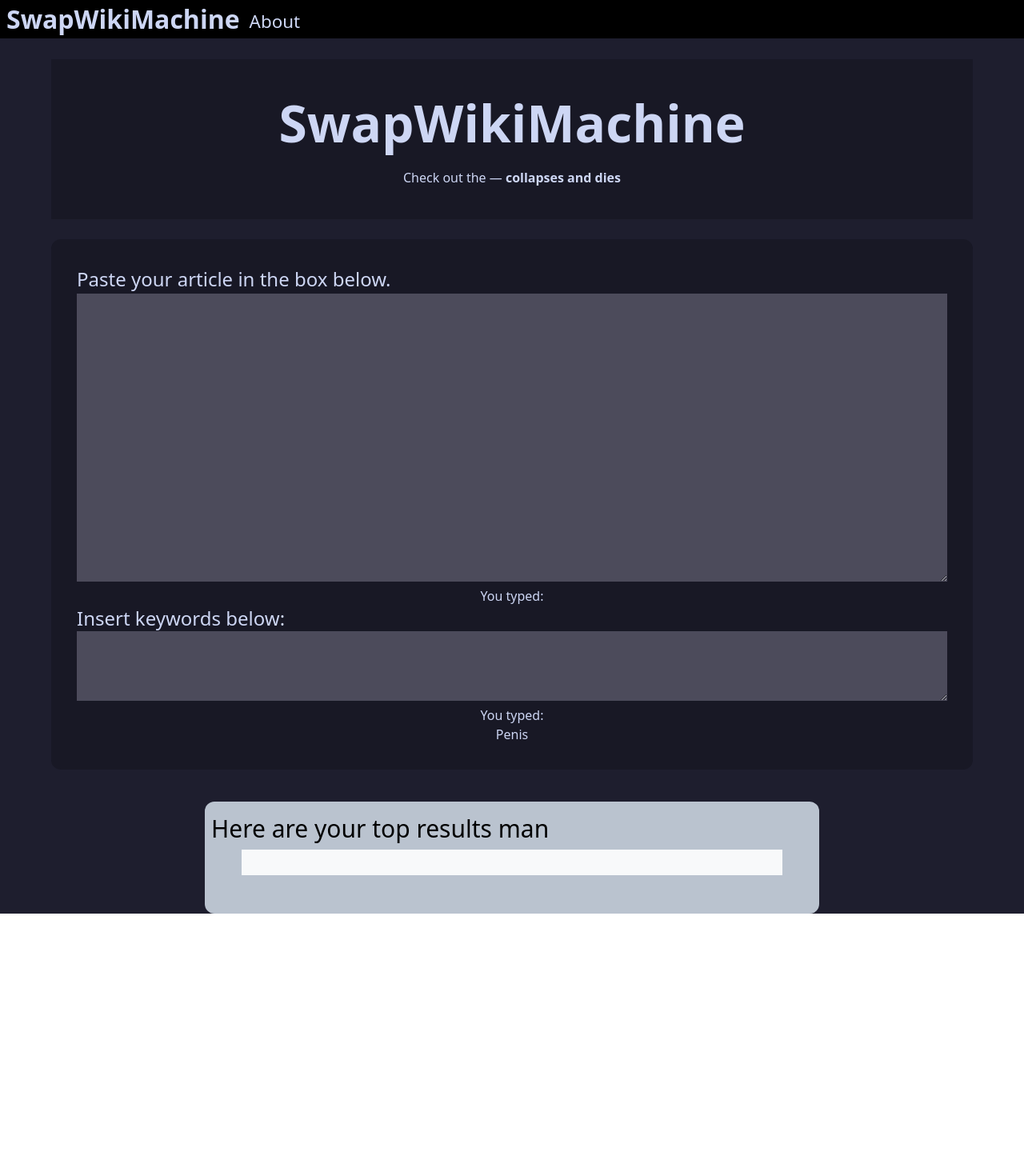
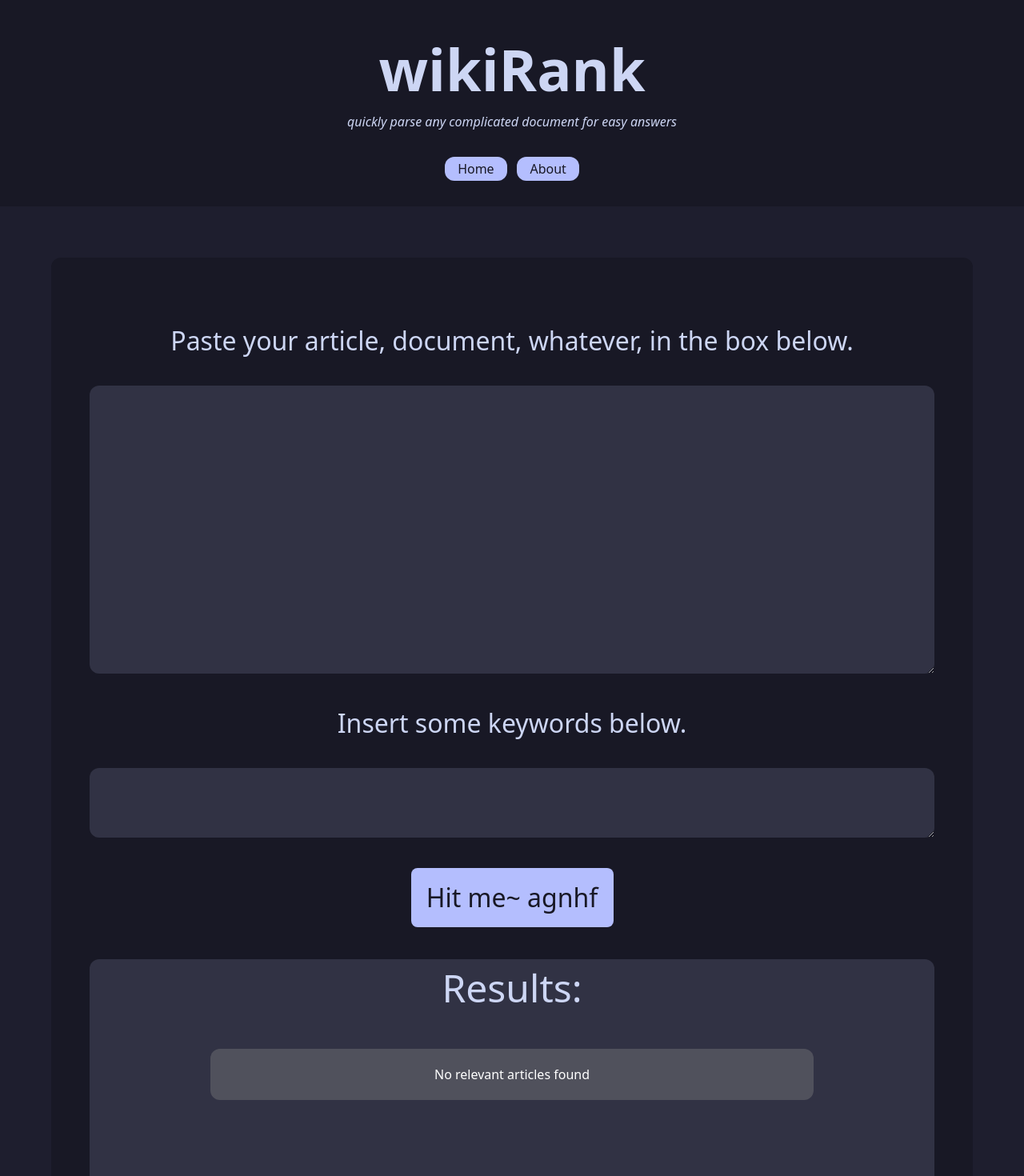
Before and after one commit to GeneralPoxter/wikiRank, a Next.js app: page / in a window 1280 px wide. Shown: the top 1470 px of the page at 80% size. Before the commit the page ends 1142 px from the top, so only its background shows below. Built offline with nearby package versions, Linux system fonts and the light colour scheme.

Commit message:
maybe everything work????

```diff
--- a/components/Header.js
+++ b/components/Header.js
@@ -1,10 +1,16 @@
 import React from "react";
 
 export default function Header() {
+    const buttonStyle = "bg-[#b4befe] mx-[0.4em] px-[1em] py-[0.2em] rounded-xl text-[#181825] hover:bg-[#929de7]";
+
     return (
-        <div className='bg-[#181825] mx-[5%] my-[2%] text-[#cdd6f4] text-center p-8'>
-            <h1 className='font-bold text-[400%] w-[80%] ml-auto mr-auto'>SwapWikiMachine</h1>
-            <p className='m-2'>Check out the — <b>collapses and dies</b></p>
+        <div className='bg-[#181825] w-screen mb-[5%] text-[#cdd6f4] p-8'>
+            <h1 className='flex justify-center font-bold text-[4.5em]'>wikiRank</h1>
+            <p className="flex justify-center italic">quickly parse any complicated document for easy answers</p>
+            <div className="flex justify-center mt-[2em]">
+                <a href="/"><button className={buttonStyle}>Home</button></a>
+                <a href="/about"><button className={buttonStyle}>About</button></a>
+            </div>
         </div>
     )
 }
--- a/components/input.js
+++ b/components/input.js
@@ -4,6 +4,7 @@ import { getDocumentRanks } from "../lib/vector_model.js";
 import wiki from "wikijs";
 
 export default function Input() {
+    const NUM_DOCS = 5;
     const [query, setQuery] = useState('');
     const [keywords, setKeywords] = useState('');
     const [ranks, setRanks] = useState([]);
@@ -19,22 +20,23 @@ export default function Input() {
     async function fetchArticles(e) {
         e.preventDefault();
 
-        const keywordsList = keywords.split(",");
-        if (keywordsList.length == 0) {
+        if (query.length == 0 || keywords.length == 0) {
+            alert("One or more of the fields are empty!");
             return;
         }
 
-        const res = await Promise.all(
-            keywordsList.map(async keyword => await wiki().search(keyword, 5, true).then(data => data.results))
+        const results = await Promise.all(
+            keywords.split(",").map(async keyword =>
+                await wiki().search(keyword, NUM_DOCS, true).then(data => data.results)
+            )
         );
 
         const articles = await Promise.all(
-            res.flat().map(async a => {
-                console.log("finding....");
-                const page = await wiki().findById(a.pageid);
+            results.flat().map(async article => {
+                const page = await wiki().findById(article.pageid);
 
                 return {
-                    title: a.title,
+                    title: article.title,
                     summary: await page.summary(),
                     text: await page.rawContent(),
                     image: await page.mainImage(),
@@ -46,25 +48,98 @@ export default function Input() {
         setRanks(getDocumentRanks(articles, query));
     }
 
+    function displayResults() {
+        var items = [];
+
+        for (const entry of ranks) {
+            const article = entry[0].wikidoc;
+            const score = entry[1];
+
+            if (score > 0) {
+                items.push(
+                    <div className='text-left'>
+                        <a href={article.url} className='text-[200%] text-bold text-white'>
+                            {article.title}
+                        </a>
+                        <div className='mb-10 text-white bg-[grey]
+                            p-5 rounded-xl bg-opacity-40 flex items-center justify-center'>
+                            <div className="w-[50%]">
+                                <div className='overflow-scroll h-[300px]'>
+                                    <p>{article.summary}</p>
+                                    <p>{score}</p>
+                                </div>
+                            </div>
+                            <div
+                                className="relative max-w-xs overflow-hidden bg-cover bg-no-repeat ml-8"
+                                data-te-ripple-init
+                                data-te-ripple-color="light">
+                                <img
+                                    src={article.image}
+                                    className="max-h-[15em] w-auto"
+                                />
+                                <a href={article.url}>
+                                    <div
+                                        className="absolute bottom-0 left-0 right-0 top-0 h-full w-full overflow-hidden bg-[hsl(0,0%,98.4%,0.2)] bg-fixed opacity-0 transition duration-300 ease-in-out hover:opacity-100"></div>
+                                </a>
+                            </div>
+                        </div>
+                    </div>
+                );
+            }
+        }
+
+        if (items.length == 0) {
+            items.push(
+                <div className='text-left mb-10 text-white bg-[grey]
+                    p-5 rounded-xl bg-opacity-40 flex items-center justify-center'>
+                    <h1>No relevant articles found</h1>
+                </div>
+            )
+        }
+
+        return (
+            <>
+                {items}
+            </>
+        );
+    }
+
     return (
-        <div className="mx-[5%] bg-[#181825] p-8 rounded-xl text-center">
-            <p className="text-[150%] text-bold text-[#cdd6f4] text-left">Paste your article in the box below.</p>
+        <div className="mx-[5%] bg-[#181825] p-[3em] rounded-xl text-center">
+            <p className="text-[2em] m-[1em] text-[#cdd6f4] text-center">Paste your article, document, whatever, in the box below.</p>
             <textarea
-                className="overflow-scroll bg-[#807e91] text-[#cdd6f4] w-[100%] text-left h-[15em] bg-opacity-50 text-[150%]"
+                className="overflow-scroll rounded-xl bg-[#313244] text-[#cdd6f4] w-[100%] text-left h-[15em] text-[150%]"
                 value={query}
                 onChange={handleQuery}
             />
-            <p className="text-[#cdd6f4]">You typed: {query}</p>
-            <p className="text-2xl text-left text-[#cdd6f4]">Insert keywords below: </p>
+            <p className="text-[2em] m-[1em] text-center text-[#cdd6f4]">Insert some keywords below.</p>
             <textarea
-                className="overflow-scroll bg-[#807e91] text-[#cdd6f4] w-[100%] text-left h-[1%] bg-opacity-50 text-[150%]"
+                className="overflow-scroll rounded-xl bg-[#313244] text-[#cdd6f4] w-[100%] text-left h-[1%] text-[150%]"
                 value={keywords}
                 onChange={handleKeywords}
             />
-            <p className="text-[#cdd6f4]">You typed: {keywords}</p>
-            <button className="text-[#cdd6f4]" onClick={fetchArticles}>
-                Penis
+
+            <button
+                className="bg-[#b4befe] m-[1em] px-[0.6em] py-[0.4em] text-[200%] rounded-lg text-[#181825] hover:bg-[#929de7]"
+                onClick={fetchArticles}
+            >
+                Hit me~ agnhf
             </button>
+
+            <div className="w-[100%] bottom-[100px] rounded-xl bg-[#313244]">
+                <div className="mb-2 mt-2">
+                    <h className="text-[3em] text-[#cdd6f4]">Results:</h>
+                </div>
+                <div className="ml-[5%] mr-[5%] mb-10 p-4">
+                    <div className="ml-5 mr-5">
+                    </div>
+                    <div className="ml-[5%] mr-[5%] mb-10 p-4">
+                        <div className="ml-5 mr-5">
+                            {displayResults()}
+                        </div>
+                    </div>
+                </div>
+            </div>
         </div>
     )
 }
--- a/components/linkbar.js
+++ /dev/null
@@ -1,8 +0,0 @@
-export default function bar(){
-    return (
-        <div className='flex flex-row bg-black text-[200%] space-x-3 text-[#cdd6f4]'>
-            <a className='font-bold ml-2 mt-auto' href='/'>SwapWikiMachine</a>
-            <a className='mt-[10px] text-[70%]' href='about'>About</a>
-        </div>
-    )
-}
--- a/components/output.js
+++ /dev/null
@@ -1,24 +0,0 @@
-import React from "react";
-
-export default function Output({ content }) {
-    const swag = content?.map((item, i) => {
-        return (
-            <div className="mb-2 text-left">
-                <p>{i + 1}: {item}</p>
-            </div>
-        );
-    });
-
-    return (
-        <div className="mt-10 bottom-[100px] ml-[20%] mr-[20%] rounded-xl bg-slate-300 p-2 bg-opacity-90">
-            <div className="mb-2 mt-2">
-                <h className="text-3xl text-bold">Here are your top results man</h>
-            </div>
-            <div className=" bg-white ml-[5%] mr-[5%] text-[140%] mb-10 p-4 bg-opacity-90">
-                <div className="ml-auto mr-auto flex items-center flex-col">
-                    {swag}
-                </div>
-            </div>
-        </div>
-    )
-}
--- a/pages/about.js
+++ b/pages/about.js
@@ -1,28 +1,41 @@
-import Bar from '../components/linkbar.js'
+import Header from '../components/header.js'
 
 export default function About() {
     return (
         <div className='bg-[#1e1e2e]'>
-            <Bar></Bar>
+            <Header></Header>
             <div className='relative top-[10px] p-3 w-[50%] m-auto bg-black bg-opacity-60 shadow-lg shadow-black'>
-                <h1 className='font-bold text-[350%] text-center text-white'>About Us</h1>
-                <p className='mt-2 text-white italic text-center'>"I am out of steam and going to cream"</p>
-                <br></br>
                 <div className='body'>
-                    <div className='text-[200%] font-bold w-auto'>
-                        <h1>About SwapWikiMachine</h1>
+                    <div className='text-[200%] font-bold w-auto pb-3'>
+                        <h1>Why wikiRank?</h1>
                     </div>
-                    <div className='text-left bg-[grey] p-3 bg-opacity-30 text-white'>
-                        <p>Can't understand a journal article? Feeling lost in a textbook chapter? Wikipedia is your friend -- but it's so big! SwapWikiMachine determines the most relevant Wikipedia pages to your text using the vector space model. Happy learning!</p>
-                    </div>
+                    <p className='text-lg'>Can't understand a journal article? Feeling lost in a textbook chapter? Wikipedia is your friend &#8212; but it's so big! wikiRank analyzes your text to determine the most relevant Wikipedia pages using the vector space model. Happy learning!</p>
                 </div>
                 <br></br>
                 <div className='body'>
-                    <div className='text-[200%] font-bold w-auto'>
+                    <div className='text-[200%] font-bold w-auto pb-3'>
                         <h1>Instructions</h1>
                     </div>
-                    <div className='text-left text-[120%] bg-[grey] p-3 bg-opacity-30 text-white'>
-                        <ol className="list-decimal ml-5">
+                    <div className='text-lg'>
+                        <ol className="list-decimal pl-8">
+                            <li>Paste the text you want to study in the top text box</li>
+                            <li>Enter the relevant keywords separated by commas (,)</li>
+                            <li>Press the rank button and enjoy the Wikipedia article rankings</li>
+                        </ol>
+                    </div>
+                    <br></br>
+                    <p className='text-lg'>Here's an example use case! Suppose I want to read Gerard Salton's celebrated paper on the vector space model, but I first need some background knowledge from Wikipedia. I can do this by pasting into the first box the paper's abstract:</p>
+                    <blockquote class="p-4 my-4 border-l-4 border-gray-300 bg-gray-50 dark:border-gray-500 dark:bg-gray-800">
+                        <p class="text-sm italic font-medium leading-relaxed text-gray-900 dark:text-white">In a document retrieval, or other pattern matching environment where stored entities (documents) are compared with each other or with incoming patterns (search requests), it appears that the best indexing (property) space is one where each entity lies as far away from the others as possible; in these circumstances the value of an indexing system may be expressible as a function of the density of the object space; in particular, retrieval performance may correlate inversely with space density. An approach based on space density computations is used to choose an optimum indexing vocabulary for a collection of documents. Typical evaluation results are shown, demonstating the usefulness of the model.</p>
+                        <p class="pl-10 text-sm bold font-medium leading-relaxed text-gray-700 dark:text-white">&#8212; "A vector space model for automatic indexing" (Salton, Wong, & Yang 1975)</p>
+                    </blockquote>
+                    <p className='text-lg'>I can then paste into the keywords box the following keywords from the paper:</p>
+                    <blockquote class="p-4 my-4 border-l-4 border-gray-300 bg-gray-50 dark:border-gray-500 dark:bg-gray-800">
+                        <p class="text-sm bold font-medium leading-relaxed text-gray-700 dark:text-white">automatic information retrieval, automatic indexing, content analysis, document space</p>
+                    </blockquote>
+                    <p className='text-lg'>These keywords define the set of articles over which the model will rank the most relevant pages for me to read. After hitting the rank button, wikiRank will recommend these top pages (and more!) for perusal:</p>
+                    <div className='text-lg'>
+                        <ol className="list-decimal pl-8">
                             <li>Paste the text you want to study in the top text box</li>
                             <li>Enter the relevant keywords separated by commas (,)</li>
                             <li>Press the rank button and enjoy the Wikipedia article rankings</li>
@@ -31,7 +44,7 @@ export default function About() {
                 </div>
                 <br></br>
                 <div class='body'>
-                    <div className='text-[200%] font-bold w-auto'>
+                    <div className='text-[200%] font-bold w-auto pb-3'>
                         <h1>Vector Space Model</h1>
                     </div>
                     <div className='text-left bg-[grey] p-4 mt-2 bg-opacity-30 text-white'>
@@ -49,6 +62,6 @@ export default function About() {
             <br />
             <br />
             <br />
-        </div>
+        </div >
     );
 }
--- a/pages/index.js
+++ b/pages/index.js
@@ -1,15 +1,11 @@
-import Input from '../components/Input.js'
-import Output from '../components/output.js'
+import Input from '../components/input.js'
 import Header from '../components/header.js'
-import Bar from '../components/linkbar.js'
 
 export default function Home() {
     return (
         <div className='bg-[#1e1e2e]'>
-            <Bar></Bar>
             <Header></Header>
             <Input></Input>
-            <Output></Output>
         </div>
     );
 }
```
Also changed, not shown: lib/vector_model.js.
